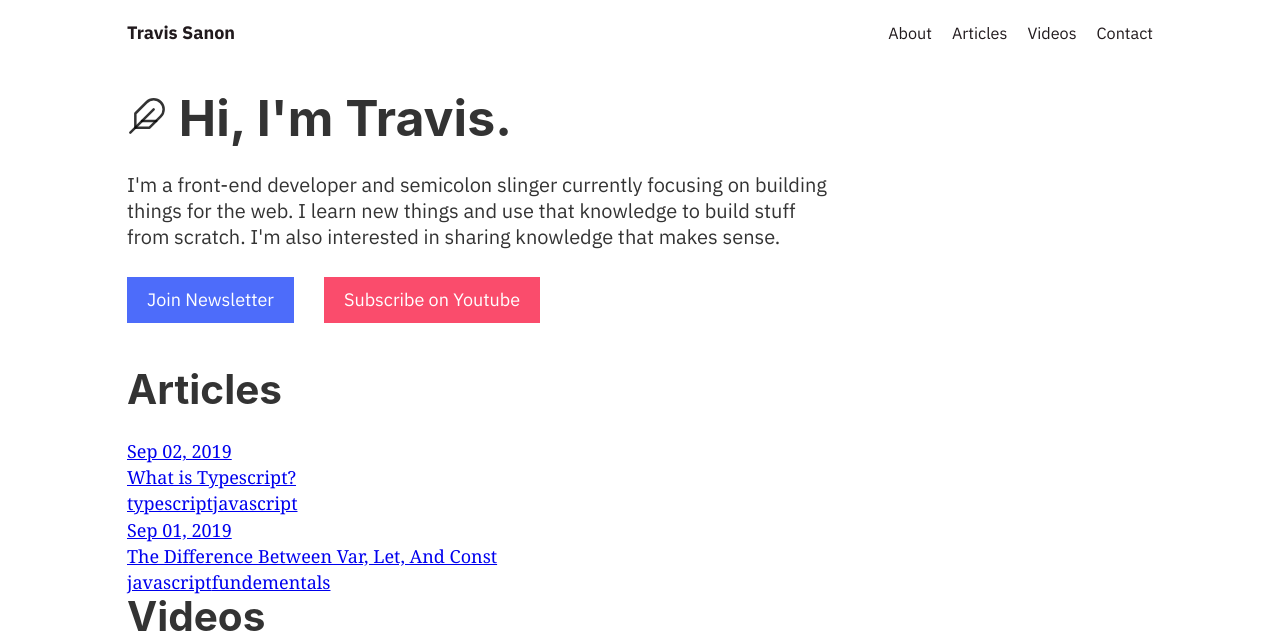
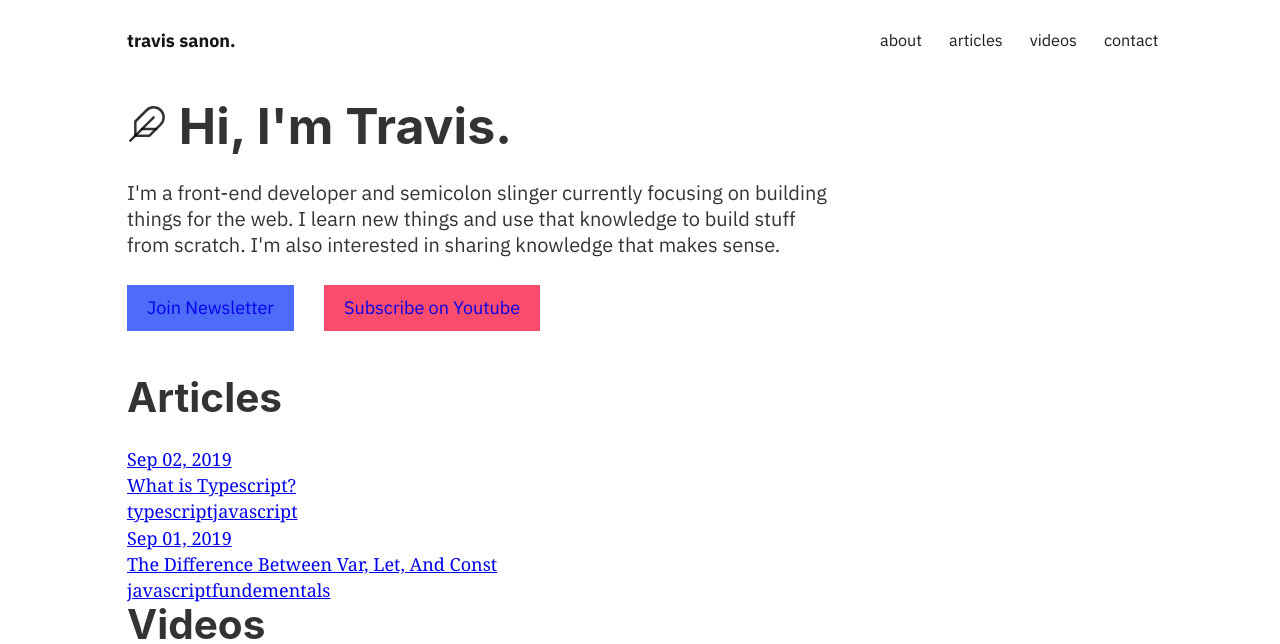
Before and after one commit to travissanon/travissanon.com, a Gatsby site: page / in a window 1280 px wide. Shown: the top 644 px of the page. Built offline with nearby package versions, Linux system fonts and the light colour scheme; Gatsby itself is replaced by a stand-in of ours.

Commit message:
[TS-1]: Add css guidelines and header tweaks (#24)

```diff
--- a/src/components/header.js
+++ b/src/components/header.js
@@ -8,22 +8,22 @@ const Header = ({ siteTitle }) => (
         🌑
       </span> */}
       <span className="header__title-name">
-        <Link to="/">Travis Sanon</Link>
+        <Link to="/">Travis Sanon.</Link>
       </span>
     </div>
     <div className="header__navigation">
-      <Link className="header__navigation-item" to="/about">
+      <Link className="header__navigation-item link--prominent" to="/about">
         About
       </Link>
-      <Link className="header__navigation-item" to="/articles">
+      <Link className="header__navigation-item link--prominent" to="/articles">
         Articles
       </Link>
-      <Link className="header__navigation-item" to="/videos">
+      <Link className="header__navigation-item link--prominent" to="/videos">
         Videos
       </Link>
       <a
         href="mailto:traviscsanon@gmail.com"
-        className="header__navigation-item"
+        className="header__navigation-item link--prominent"
       >
         Contact
       </a>
--- a/src/components/videos.js
+++ b/src/components/videos.js
@@ -3,7 +3,24 @@ import { StaticQuery, graphql } from "gatsby"
 
 const videoDataRaw = require("../data/videos.json")
 
-const Videos = ({ count }) => (
+const Videos = ({ count }) => {
+  const [videoData, setVideoData] = useState(null)
+
+  useEffect(() => {
+    const getVideoData = (rawData, num) => {
+      let data = []
+
+      for (let i = 0; i < num; i++) {
+        data.push(rawData.items[i])
+      }
+
+      return data
+    }
+
+    setVideoData(getVideoData(videoDataRaw, count))
+  }, []);
+
+  return (
     <StaticQuery
       query={graphql`
         query {
@@ -24,25 +41,10 @@ const Videos = ({ count }) => (
       `}
       render={data => {
         const parseTimestampForDate = str => str.split("T")[0]
-      const [videoData, setVideoData] = useState(null)
 
         // const VideoData = data.allMarkdownRemark.edges
         //   .filter(edge => !!edge.node.frontmatter.date) // You can filter your posts based on some criteria
         //   .map(edge => edge.node.frontmatter)
-
-      useEffect(() => {
-        const getVideoData = (rawData, num) => {
-          let data = []
-
-          for (let i = 0; i < num; i++) {
-            data.push(rawData.items[i])
-          }
-
-          return data
-        }
-
-        setVideoData(getVideoData(videoDataRaw, count))
-      }, [])
 
         const YoutubePlayer = ({ title, videoId, published, key }) => (
           <div className="videos__video" key={key}>
@@ -88,5 +90,6 @@ const Videos = ({ count }) => (
       }}
     />
   )
+}
 
 export default Videos
--- a/src/pages/index.js
+++ b/src/pages/index.js
@@ -5,7 +5,7 @@ import Introduction from "../components/introduction"
 import Posts from "../components/posts"
 import Videos from "../components/videos"
 
-import("../stylesheets/home.scss")
+import "../stylesheets/home.scss"
 
 const IndexPage = () => {
   return (
--- a/src/stylesheets/home.scss
+++ b/src/stylesheets/home.scss
@@ -5,16 +5,17 @@
   display: flex;
   justify-content: space-between;
   align-items: center;
-  margin: 20px 0;
+  margin: var(--spacing-06) 0;
   max-width: 100%;
 
   &__title-name {
     font-weight: 700;
     font-size: 1rem;
+    text-transform: lowercase;
 
     a {
       text-decoration: none;
-      color: $black-primary;
+      color: var(--midnight);
     }
 
     @media screen and (max-width: 650px) {
@@ -32,12 +33,24 @@
     display: flex;
     max-width: 300px;
     justify-content: space-between;
+    text-transform: lowercase;
+
+    a {
+      text-decoration: none;
+      border-bottom: 1px solid var(--white);
+      transition: border-color 100ms ease-in-out;
+
+      &:hover {
+          border-bottom-color: var(--midnight);
+      }
+  }
   }
 
   &__navigation-item {
     font-size: 0.9rem;
     font-weight: 400;
-    padding-left: 20px;
+    // padding-left: 20px;
+    margin-left: var(--spacing-06);
     text-decoration: none;
     color: $black-primary;
   }
--- a/src/stylesheets/index.scss
+++ b/src/stylesheets/index.scss
@@ -1,4 +1,41 @@
 @import url("https://fonts.googleapis.com/css?family=IBM+Plex+Mono:400,500,600,600i,700|IBM+Plex+Sans:400,500,600,700&display=swap");
+
+:root {
+    // Font Scale
+    --font-xxs:         0.75rem;    // Plex 12
+    --font-xs:          0.875rem;   // Plex 14
+    --font-sm:          1rem;       // Plex 16
+    --font-md:          1.25rem;    // Plex 20
+    --font-lg:          1.75rem;    // Plex 28
+    --font-xl:          2.25rem;    // Plex 36
+    --font-xxl:         3rem;       // Plex 48
+    --font-xxxl:        4.25rem;    // Plex 68
+
+    // Colors
+    --white:          #ffffff;
+    --midnight:       #161616;
+    --aero-blue:      #E0F5E8;
+
+    // Spacing Scale
+    --spacing-01:       0.125rem;   // 2px
+    --spacing-02:       0.25rem;    // 4px
+    --spacing-03:       0.5rem;     // 8px
+    --spacing-04:       0.75rem;    // 12px
+    --spacing-05:       1rem;       // 16px
+    --spacing-06:       1.5rem;     // 24px
+    --spacing-07:       2rem;       // 32px
+    --spacing-08:       2.5rem;     // 40px
+    --spacing-09:       3rem;       // 48px
+
+    // Layout Scale
+    --layout-01:       1rem;        // 16px
+    --layout-02:       1.5rem;      // 24px
+    --layout-03:       2rem;        // 32px
+    --layout-04:       3rem;        // 48px
+    --layout-05:       4rem;        // 64px
+    --layout-06:       6rem;        // 96px
+    --layout-07:       10rem;       // 160px
+}
 
 $purple-primary: #4D6CFA;
 $grey-primary: #a8abb4;
@@ -12,7 +49,7 @@ $link-background-hovered: rgba(77, 108, 250, 0.5);
     font-family: "IBM Plex Sans", sans-serif;
     font-size: 18px;
     font-weight: 400;
-    color: #fff;
+    color: --white;
     text-decoration: none;
     padding: 10px 20px;
     background: $purple-primary;
@@ -25,3 +62,25 @@ $link-background-hovered: rgba(77, 108, 250, 0.5);
         background: #FA4C6C;
     }
 }
+
+// a {
+//     text-decoration: none;
+//     border-bottom: 1px solid var(--white);
+//     transition: border-color 100ms ease-in-out;
+
+//     &:hover {
+//         border-bottom-color: var(--midnight);
+//     }
+// }
+
+.highlight {
+    background: linear-gradient(to bottom, white 60%, var(--aero-blue) 40%);
+
+    &:hover {
+        background: linear-gradient(
+          to bottom,
+          var(--aero-blue) 60%,
+          var(--aero-blue) 40%
+        );
+      }
+}
```
Lines whose indentation alone changed are shown as unchanged.
